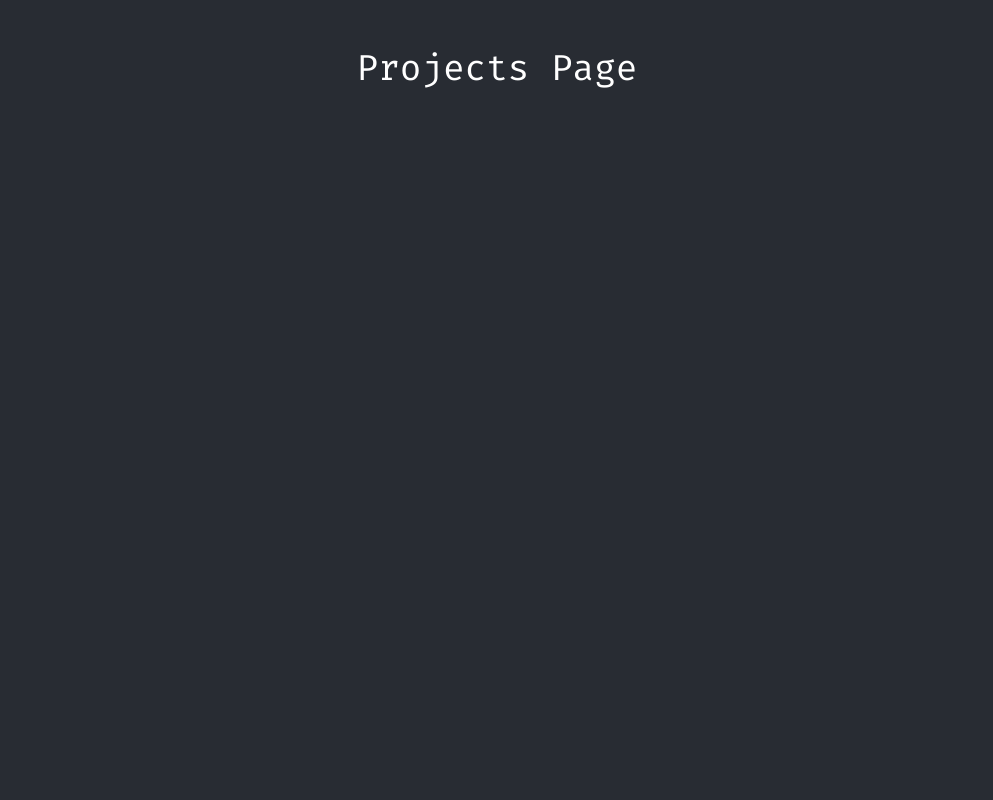
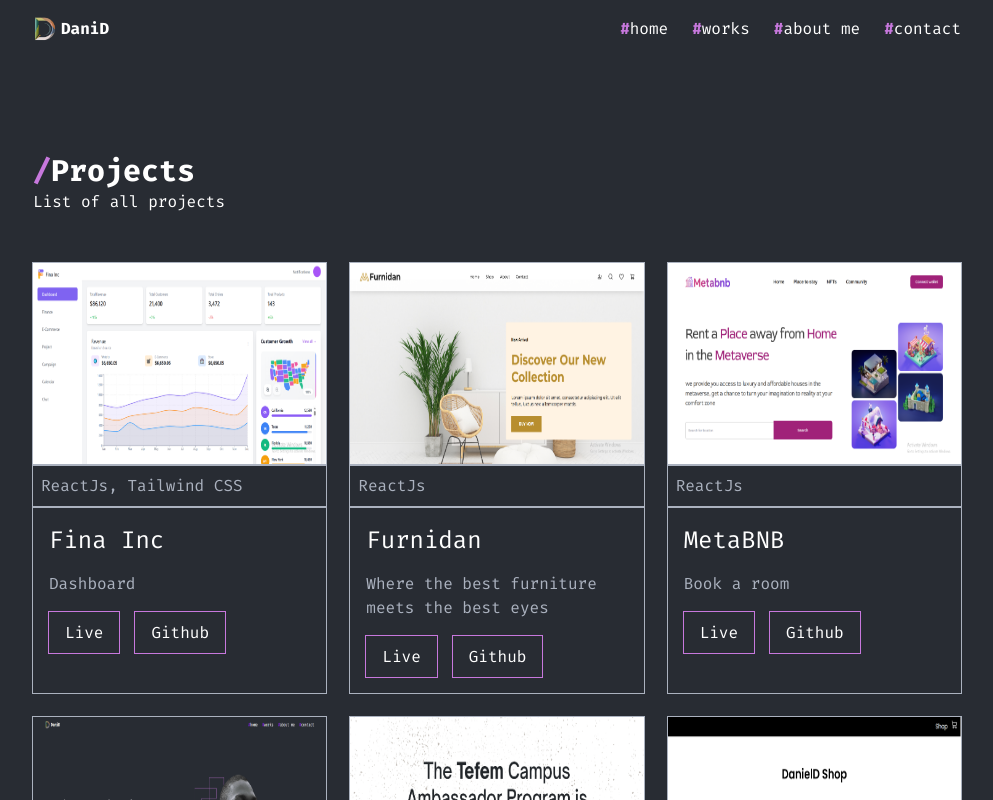
Before and after one commit to 081dikeh/MyPortfolio, a React (Vite) app: page /projects in a window 1280 px wide. Shown: the top 800 px of the page, without its empty margins (143-1136 px from the left). Built offline with nearby package versions, Linux system fonts and the light colour scheme.

Commit message:
projects page

```diff
--- a/src/App.tsx
+++ b/src/App.tsx
@@ -1,11 +1,17 @@
 import { BrowserRouter } from "react-router-dom"
 import AppRoutes from "./routes/AppRoutes"
+import Nav from "./components/Nav"
+import Footer from "./components/Footer"
+
+
 
 
 function App() {
   return (
     <BrowserRouter>
-    <AppRoutes />
+      <Nav/>
+      <AppRoutes />
+      <Footer/>
     </BrowserRouter>
   )
 }
--- a/src/pages/HomePage.tsx
+++ b/src/pages/HomePage.tsx
@@ -1,5 +1,3 @@
-import Nav from "../components/Nav"
-import Footer from "../components/Footer"
 import Hero from "../components/Hero"
 import Projects from "../components/Projects"
 import Skills from "../components/Skills"
@@ -9,13 +7,11 @@ export default function HomePage() {
 
   return (
     <div className="min-h-screen flex flex-col ">
-      <Nav/>
       <main className="">
         <Hero/>
         <Projects/>
         <Skills/>
       </main>
-      <Footer/>
     </div>
   )
 }
--- a/src/pages/ProjectsPage.tsx
+++ b/src/pages/ProjectsPage.tsx
@@ -1,7 +1,38 @@
+import { projects } from "../data/projects"
+
+
+
 export default function ProjectsPage() {
     return (
-        <div className="min-h-screen flex flex-col ">
-            <h1 className="text-4xl text-white font-fira text-center mt-12">Projects Page</h1>
-        </div>
+        <section className="font-fira mt-24 mb-24">
+            <div className="mb-12">
+                <h2 className="text-3xl text-white flex items-center font-bold"><span className="text-brand-700">/</span>Projects</h2>
+                <p className="text-white">List of all projects</p>
+            </div>
+
+            <div className="grid grid-cols-1 md:grid-cols-2 lg:grid-cols-3 gap-6 font-fira">
+                {projects.map((project) => (
+                    <div key={project.id} className="ring-1 ring-brand-500">
+                        <div className="w-full">
+                            <img src={project.image} alt="" className="w-full h-[201px]" />
+                        </div>
+                        <div>
+                            <p className="text-brand-500 p-2 border-b-2 border-t-2 border-brand-500 text-base">{project.stack}</p>
+                        </div>
+                        <div className="p-4 flex flex-col justify-between gap-4">
+                            <h3 className="text-2xl text-white">{project.title}</h3>
+                            <h4 className="text-base text-brand-500">{project.subtitle}</h4>
+                            <div className="flex gap-4">
+                                <button className="text-white ring-1 ring-brand-700 hover:bg-brand-700 transition-colors duration-300 w-full sm:w-auto py-2 px-4"><a href={project.liveLink} target="blank">Live</a></button>
+                                <button className="text-white ring-1 ring-brand-700 hover:bg-brand-700 transition-colors duration-300 w-full sm:w-auto py-2 px-4"><a href={project.githubLink} target="blank">Github</a></button>
+                            </div>
+
+                        </div>
+                    </div>
+                ))}
+            </div>
+
+        </section>
     )
+
 }
```
